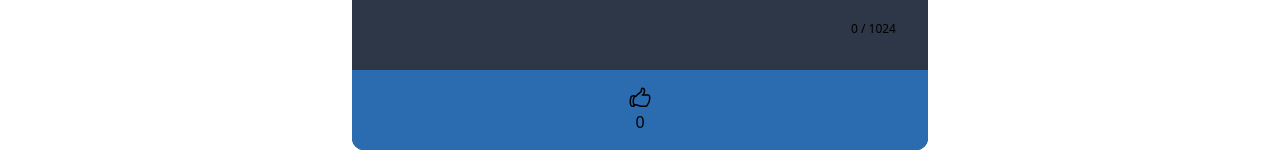
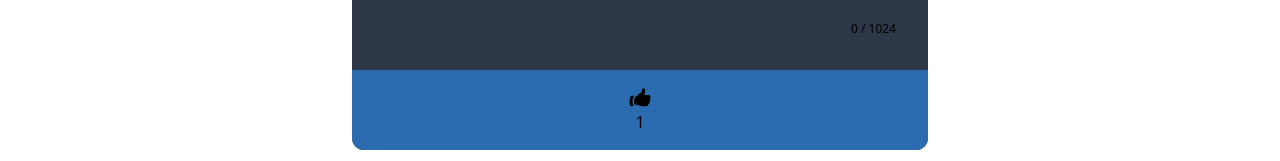
Before and after one commit to pvwnthem/DevInspo, a React (Create React App) app: page /submit in a window 1280 px wide. Shown: the part 636-797 px from the top of the page. Built offline with nearby package versions, Linux system fonts and the light colour scheme.

Commit message:
everything is broken

```diff
--- a/src/components/examplePost.tsx
+++ b/src/components/examplePost.tsx
@@ -73,15 +73,7 @@ export default function ExamplePost(props: any) {
 
                 <div>
                 <div className='h-20 mt-8 bg-blue-700 rounded-bl-xl rounded-br-xl items-center py-4'>
-                { ! button ?(
-                    <button className="w-full h-full mx-auto " onClick={() => {setButton(true)}}>
-                    <svg xmlns="http://www.w3.org/2000/svg" fill="none" viewBox="0 0 24 24" strokeWidth={1.5} stroke="currentColor" className="w-6 h-6 mx-auto">
-                        <path strokeLinecap="round" strokeLinejoin="round" d="M6.633 10.5c.806 0 1.533-.446 2.031-1.08a9.041 9.041 0 012.861-2.4c.723-.384 1.35-.956 1.653-1.715a4.498 4.498 0 00.322-1.672V3a.75.75 0 01.75-.75A2.25 2.25 0 0116.5 4.5c0 1.152-.26 2.243-.723 3.218-.266.558.107 1.282.725 1.282h3.126c1.026 0 1.945.694 2.054 1.715.045.422.068.85.068 1.285a11.95 11.95 0 01-2.649 7.521c-.388.482-.987.729-1.605.729H13.48c-.483 0-.964-.078-1.423-.23l-3.114-1.04a4.501 4.501 0 00-1.423-.23H5.904M14.25 9h2.25M5.904 18.75c.083.205.173.405.27.602.197.4-.078.898-.523.898h-.908c-.889 0-1.713-.518-1.972-1.368a12 12 0 01-.521-3.507c0-1.553.295-3.036.831-4.398C3.387 10.203 4.167 9.75 5 9.75h1.053c.472 0 .745.556.5.96a8.958 8.958 0 00-1.302 4.665c0 1.194.232 2.333.654 3.375z" />
-                    </svg>
-                    <span>0</span>
-                </button>
 
-                ) :  (
 
                     <button className="w-full h-full mx-auto" onClick={() => {setButton(false)}}>
                     <svg xmlns="http://www.w3.org/2000/svg" viewBox="0 0 24 24" fill="currentColor" className="w-6 h-6 mx-auto">
@@ -90,8 +82,7 @@ export default function ExamplePost(props: any) {
 <span>1</span>
                 </button>
 
-                )
-            }
+
 
 
                 </div>
--- a/src/pages/random.tsx
+++ b/src/pages/random.tsx
@@ -13,7 +13,7 @@ export default function Random(props: any) {
         title: '',
         text: '',
         tags: [],
-        id: '',
+        _id: '',
         likes: '',
     })
 
@@ -49,7 +49,7 @@ export default function Random(props: any) {
             //< ReactLoading type={"bars"} height={400} width={400} className="mx-auto color-blue-700 "/>
 
            ) : (
-            < Post title={JSON.stringify(post.title).replace(/"/g, "")} text= {JSON.stringify(post.text).replace(/"/g, "")} tags = {JSON.stringify(post.tags).replace(/[\[\]"]+/g,'').replace(/,+/g, ' #')} id= {JSON.stringify(post.id).replace(/"/g, "")} likes = {JSON.stringify(post.likes)}/>
+            < Post title={JSON.stringify(post.title).replace(/"/g, "")} text= {JSON.stringify(post.text).replace(/"/g, "")} tags = {JSON.stringify(post.tags).replace(/[\[\]"]+/g,'').replace(/,+/g, ' #')} id= {JSON.stringify(post._id)} likes = {JSON.stringify(post.likes)}/>
            )
         }
 
--- a/src/pages/submit.tsx
+++ b/src/pages/submit.tsx
@@ -2,52 +2,40 @@ import React, { Component } from 'react';
 import ExamplePost from '../components/examplePost'
 import { useState } from 'react'
 import  Redirect, { Navigate }  from 'react-router-dom';
-import { redirect, useNavigate  } from "react-router-dom"
-import { Function } from 'estree';
+import {Link, Routes, Route, useNavigate} from 'react-router-dom';
 
 
 
-class Submit extends Component<{ nav: any }>{
-    state = {
-        title: '',
-        text: '',
-        chars: 0
+
+export default function Submit(){
+
+    const [text, setText] = useState('')
+    const [chars, setChars] = useState(0)
+    const [title, setTitle] = useState('')
 
 
-    };
-    content = {
 
-    }
-
-    handleChange = (e: any) => {
-        this.setState({[e.target.n]:e.target.v})
-    }
-
-    handleSubmit = (e: any) => {
+    const handleSubmit = (e: any) => {
         console.log('form submitted')
         e.preventDefault()
-        this.props.nav('/')
+
    }
-    render() {
+
 
 
 
         return (
         <div className='w-full h-full'>
 
-            <form action='/api/v1/posts/new' method='post' className='mx-auto flex flex-col items-center'>
-                <input name="title" type="text" className=" md:w-1/3 w-full mt-24 border border-black rounded px-2 py-2 " maxLength={128} placeholder='Your Submissions Title'  onChange={e => {this.setState({
-                    title: e.target.value
-                })
+            <form action='http://localhost:8000/api/v1/posts/new' method='post' className='mx-auto flex flex-col items-center'>
+                <input name="title" type="text" className=" md:w-1/3 w-full mt-24 border border-black rounded px-2 py-2 " maxLength={128} placeholder='Your Submissions Title'  onChange={e => {
+                    setTitle(e.target.value)
 
                 }
 
                 }></input>
-                <textarea name="text" placeholder='Your Submissions Body'  className='border border-black rounded h-56 md:w-1/3 w-full py-2 px-2 max-w-full' maxLength={1024} onChange={b => {this.setState({
-
-                    text: b.target.value
-                })}}></textarea>
-                <button type="submit" onSubmit={() => this.handleSubmit}>Submit</button>
+                <textarea name="text" placeholder='Your Submissions Body'  className='border border-black rounded h-56 md:w-1/3 w-full py-2 px-2 max-w-full' maxLength={1024} onChange={b => {setText(b.target.value)}}></textarea>
+                <button type="submit" onClick={() => console.log('hi')}>Submit</button>
             </form>
 
 
@@ -56,15 +44,8 @@ class Submit extends Component<{ nav: any }>{
 
 
 
-            <ExamplePost title={this.state.title} text={this.state.text} titleLimit={128} textLimit = {1024}/>
+            <ExamplePost title={title} text={text} titleLimit={128} textLimit = {1024}/>
 
         </div>
         )
     }
-}
-
-export function SubWithRouter(props: any) {
-    const navigate = useNavigate()
-    return (<Submit nav={navigate}/>)
-}
-export default SubWithRouter
```
Also changed, not shown: models/post.js (+2 -6 lines).
